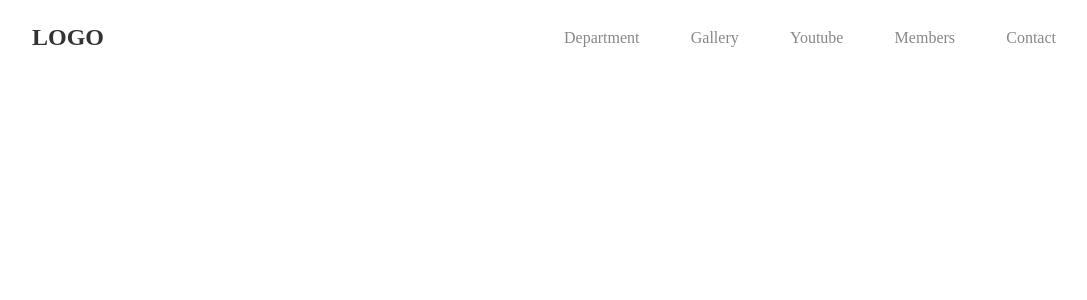
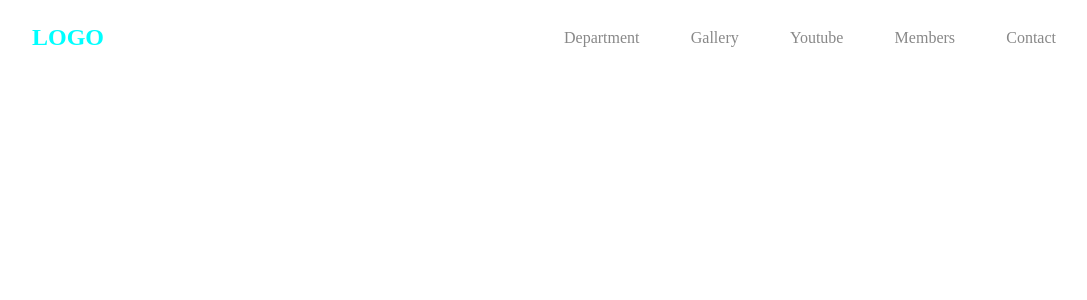
Before and after one commit to react2309/pot_1, a React (Create React App) app: page /#/ in a window 1280 px wide. Shown: the top 300 px of the page, without its empty margins (96-1183 px from the left). Built offline with nearby package versions, Linux system fonts and the light colour scheme.

Commit message:
메인 서브에 따라서 헤더 클래스명 분기

```diff
--- a/src/App.js
+++ b/src/App.js
@@ -10,12 +10,15 @@
 function App() {
 	return (
 		<>
+			{/* Switch 안쪽에서 중첩되는 조건 라우트의 컴포넌트가 있을때 위쪽의 조건의 컴포넌트만 호출하고 나머지 무시 */}
 			<Switch>
 				<Route exact path='/'>
-					<Header />
+					{/* 메인페이지 전용 헤더 */}
+					<Header isMain={true} />
 				</Route>
 				<Route path='/'>
-					<Header />
+					{/* 서브페이지 전용 헤더 */}
+					<Header isMain={false} />
 				</Route>
 			</Switch>
 
--- a/src/components/common/header/header.jsx
+++ b/src/components/common/header/header.jsx
@@ -2,9 +2,10 @@
 import clsx from 'clsx';
 import { Link, NavLink } from 'react-router-dom';
 
-export default function Header() {
+export default function Header({ isMain }) {
 	return (
-		<header className={clsx(styles.header)}>
+		//Header메인에서 호출되면 main 클래스 추가, 서브에서 호출되면 sub클래스 추가
+		<header className={clsx(styles.header, isMain ? styles.main : styles.sub)}>
 			<h1>
 				<Link to='/'>LOGO</Link>
 			</h1>
--- a/src/components/common/header/header.module.scss
+++ b/src/components/common/header/header.module.scss
@@ -26,6 +26,18 @@
 	}
 }
 
+.header.main {
+	h1 {
+		color: aqua;
+	}
+}
+
+.header.sub {
+	h1 {
+		color: hotpink;
+	}
+}
+
 @media screen and (max-width: $tablet) {
 	.header {
 		ul {
```
